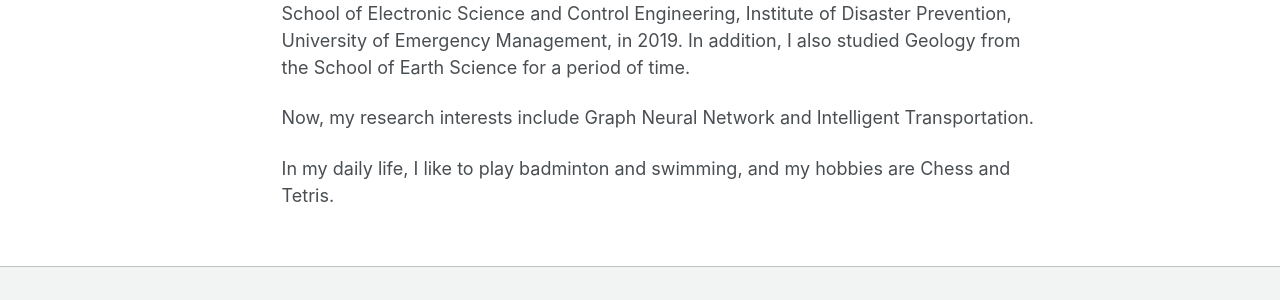
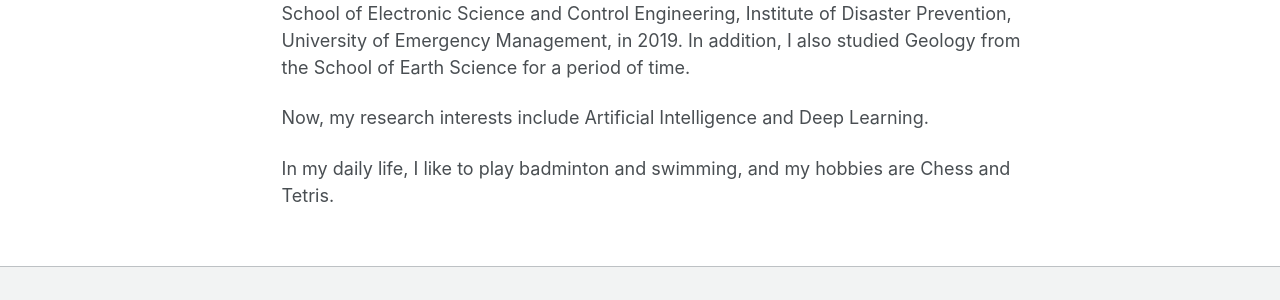
Before and after one commit to j1o2h3n/j1o2h3n.github.io, a Jekyll site: the page built from _pages/about.md, in a window 1280 px wide and 979 px high. Shown: the part 558-858 px from the top of the window. Built offline with Jekyll 4.4.1, drawn with Linux system fonts in a browser that asks for light colours.

Commit message:
Update about.md

```diff
--- a/_pages/about.md
+++ b/_pages/about.md
@@ -24,6 +24,10 @@ I am a second-year M.S. student in the Beijing Institute of Artificial Intellige
 
 Prior to that, I got my bachelor's degree in Electrical Engineering and Automation from the School of Electronic Science and Control Engineering, Institute of Disaster Prevention, University of Emergency Management, in 2019. In addition, I also studied Geology from the School of Earth Science for a period of time.
 
+Now, my research interests include Artificial Intelligence and Deep Learning.
+
+<!--
 Now, my research interests include Graph Neural Network and Intelligent Transportation.
+-->
 
 In my daily life, I like to play badminton and swimming, and my hobbies are Chess and Tetris.
```
